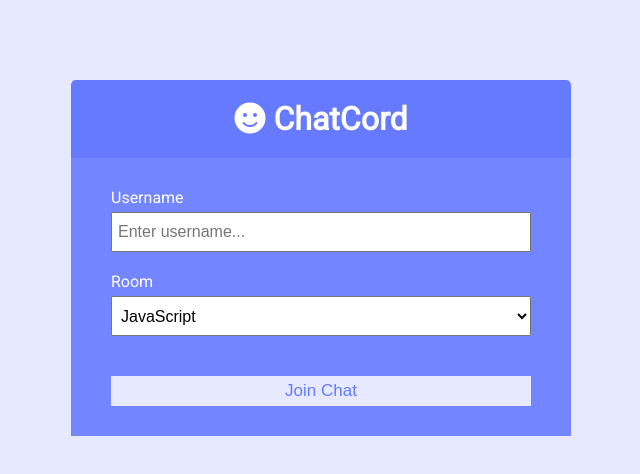
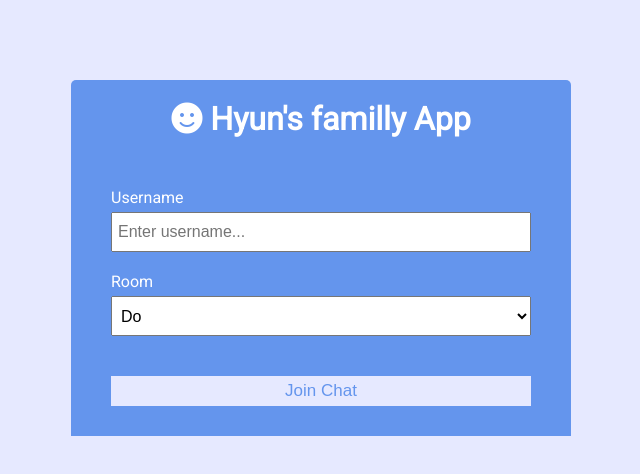
Before and after one commit to NaMooJoon/web-chat, a website: page CHATCORD/public/index.html in a window 1280 px wide. Shown: the whole page, without its empty margins (319-959 px from the left). Drawn offline with Linux system fonts and the light colour scheme.

Commit message:
Change design a little

```diff
--- a/CHATCORD/public/css/style.css
+++ b/CHATCORD/public/css/style.css
@@ -1,8 +1,8 @@
 @import url('https://fonts.googleapis.com/css?family=Roboto&display=swap');
 
 :root {
-	--dark-color-a: #667aff;
-	--dark-color-b: #7386ff;
+	--dark-color-a: cornflowerblue;
+	--dark-color-b: cornflowerblue;
 	--light-color: #e6e9ff;
 	--success-color: #5cb85c;
 	--error-color: #d9534f;
--- a/CHATCORD/public/index.html
+++ b/CHATCORD/public/index.html
@@ -11,12 +11,12 @@
 			crossorigin="anonymous"
 		/>
 		<link rel="stylesheet" href="css/style.css" />
-		<title>ChatCord App</title>
+		<title>Hyun's familly App</title>
 	</head>
 	<body>
 		<div class="join-container">
 			<header class="join-header">
-				<h1><i class="fas fa-smile"></i> ChatCord</h1>
+				<h1><i class="fas fa-smile"></i> Hyun's familly App</h1>
 			</header>
 			<main class="join-main">
 				<form action="chat.html">
@@ -33,12 +33,10 @@
 					<div class="form-control">
 						<label for="room">Room</label>
 						<select name="room" id="room">
-							<option value="JavaScript">JavaScript</option>
-							<option value="Python">Python</option>
-							<option value="PHP">PHP</option>
-							<option value="C#">C#</option>
-							<option value="Ruby">Ruby</option>
-							<option value="Java">Java</option>
+							<option value="Do">Do</option>
+							<option value="Joon">Joon</option>
+							<option value="Seo">Seo</option>
+							<option value="Mom">Mom</option>
 						</select>
 					</div>
 					<button type="submit" class="btn">Join Chat</button>
```
Also changed, not shown: CHATCORD/public/chat.html (+2 -2 lines).
